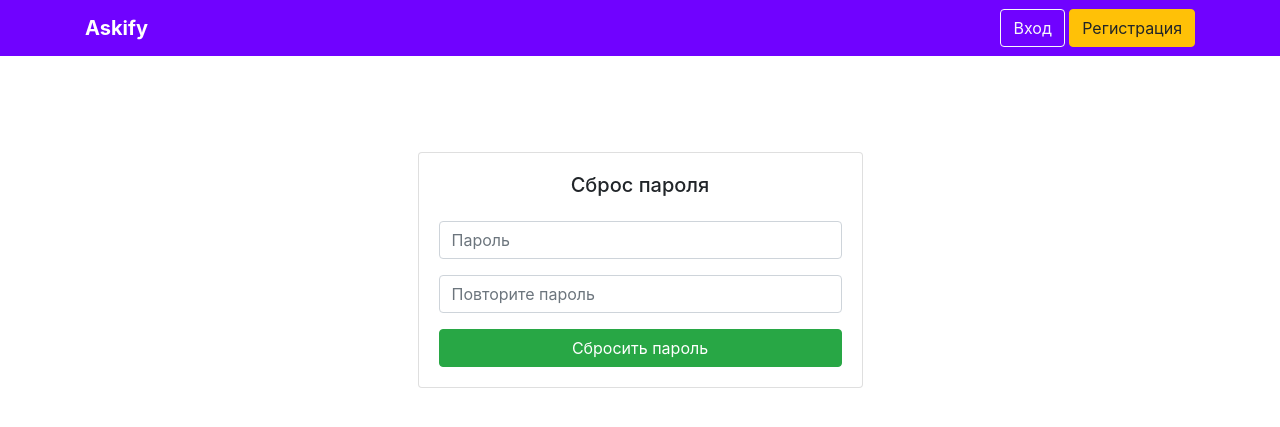
After one commit to fdnflm/Askify, a Flask app: template templates/auth/new_pass.html in a window 1280 px wide. The commit adds this page. Shown: the top 427 px of the page. Run offline with Flask 2, Linux system fonts and the light colour scheme; tables that the repository leaves empty hold one stand-in row (values such as "Sample post"); the template is opened without the code that fills it: values that come from a table or form of the project are taken from there, most other values are stand-ins (such as "Sample title", 1, 10 or a date in 2020); some libraries are stand-ins or nearby versions.

Commit message:
updated templates

```diff
--- a/templates/app/user.html
+++ b/templates/app/user.html
@@ -9,8 +9,7 @@
 {% endblock %}
 
 {% block nav %}
-   <ul class="navbar-nav mr-auto">
-   </ul>
+  <ul class="navbar-nav mr-auto"></ul>
   <div class="nav-item dropdown">
     <a class="nav-link dropdown-toggle text-white" href="#" id="navbarDropdown" role="button" data-toggle="dropdown" aria-haspopup="true" aria-expanded="false">
     <span class="mr-2">{{ current_user.username }}</span><img class="rounded-circle fit-small" src="{{ url_for('static', filename='avatars/' + current_user.avatar_id) }}" alt="">
@@ -27,6 +26,4 @@
 {% endblock %}
 
 {% block content %}
-
-
 {% endblock %}
--- /dev/null
+++ b/templates/auth/new_pass.html
@@ -0,0 +1,45 @@
+{% extends "base.html" %}
+
+{% block title %}Сброс пароля{% endblock %}
+
+{% block nav %}
+  <ul class="navbar-nav mr-auto">
+    <li class="nav-item active">
+    </li>
+  </ul>
+  <div>
+    <a class="btn btn-outline-light" href="{{ url_for('login') }}">Вход</a>
+    <a class="btn btn-warning" href="{{ url_for('register') }}">Регистрация</a>
+  </div>
+{% endblock %}
+
+{% block content %}
+  <div class="row">
+    <div class="col-sm-9 col-md-7 col-lg-5 mx-auto">
+      <div class="card card-signin mt-5 white">
+        <div class="card-body">
+          <h5 class="text-center pb-3">Сброс пароля</h5>
+          <form action="/reset_password/{{ token }}" method="POST" class="needs-validation">
+            {{ form.hidden_tag() }}
+            <input type="hidden" name="hidden_token" value="{{ token }}">
+            <div class="form-group">
+              {{ form.password(class="form-control py-2", placeholder=form.password.label.text) }}
+              {% for error in form.password.errors %}
+                <p class="text-danger">{{ error }}</p>
+              {% endfor %}
+              <div class="invalid-feedback">Пожалуйста, введите верный пароль.</div>
+            </div>
+            <div class="form-group">
+              {{ form.password_repeat(class="form-control py-2", placeholder=form.password_repeat.label.text) }}
+              {% for error in form.password_repeat.errors %}
+                <p class="text-danger">{{ error }}</p>
+              {% endfor %}
+              <div class="invalid-feedback">Пожалуйста, введите верный пароль.</div>
+            </div>
+            {{ form.submit(class="btn btn-success btn-block") }}
+          </form>
+        </div>
+      </div>
+    </div>
+  </div>
+{% endblock %}
```
Also changed, not shown: templates/auth/login.html (+4 -8 lines), templates/auth/register.html (+8 -8 lines), templates/auth/reset.html (added, +37 -0 lines), templates/errors/403.html (indentation only), templates/errors/404.html (indentation only). Lines whose indentation alone changed are shown as unchanged.
